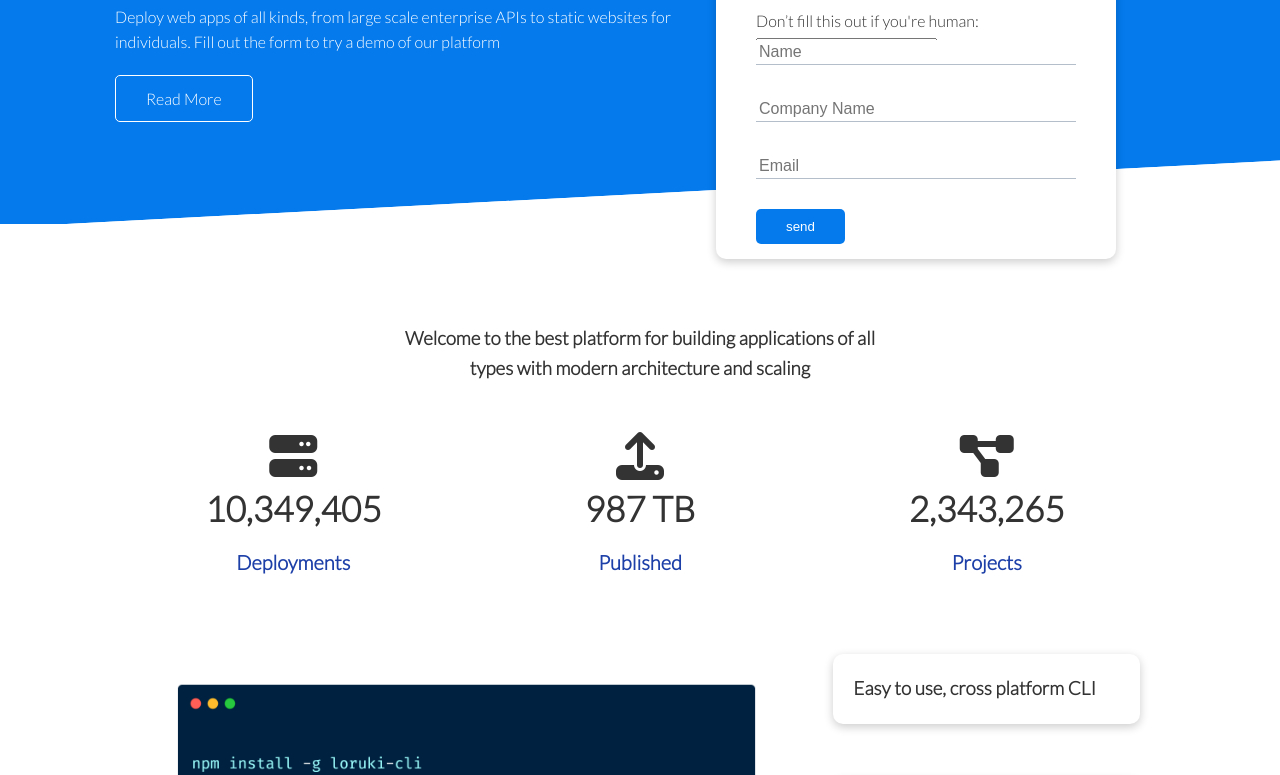
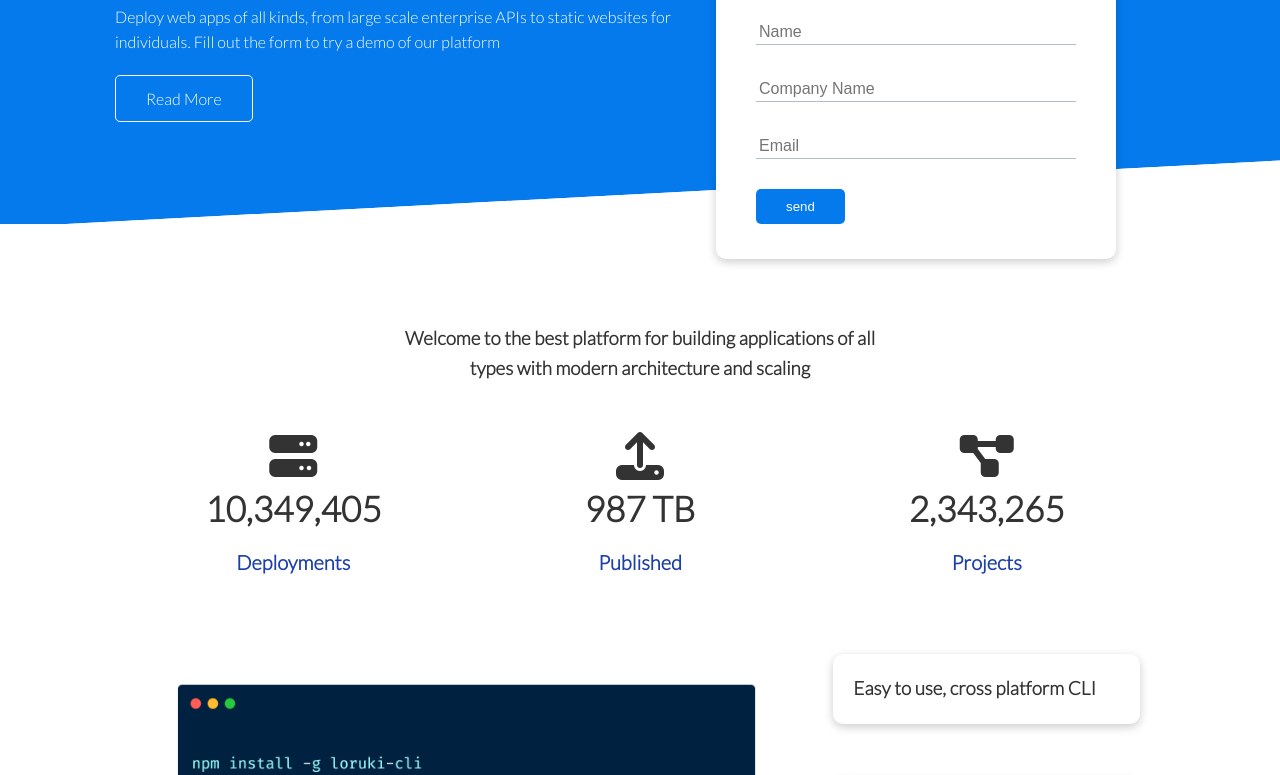
Before and after one commit to JacobTener/Loruki, a plain HTML site: page index.html in a window 1280 px wide. Shown: the part 246-1021 px from the top of the page. Drawn offline with Linux system fonts and the light colour scheme.

Commit message:
remove honeypot text

```diff
--- a/css/style.css
+++ b/css/style.css
@@ -77,6 +77,7 @@ code, pre {
 .navbar .flex {
     justify-content: space-between;
 }
+
 /* Showcase */
 .showcase {
     height: 400px;
--- a/index.html
+++ b/index.html
@@ -41,7 +41,7 @@
                 <form name="contact" netlify-honeypot="bot-field" method="POST" data-netlify="true">
                     <input type="hidden" name="form-name" value="contact">
                     <p class="hidden">
-                        <label>Don’t fill this out if you're human: <input name="bot-field" /></label>
+                        <!-- <label>Don’t fill this out if you're human: <input name="bot-field" /></label> -->
                       </p>
                     <div class="form-control">
                         <input type="text" name="name" placeholder="Name" required>
```
